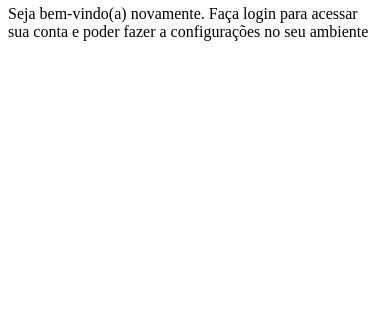
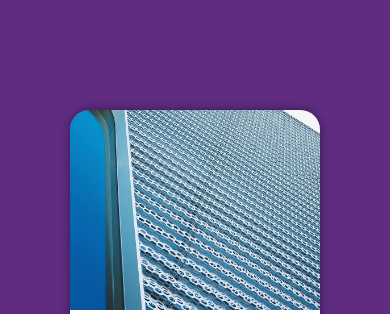
Before and after one commit to joycebatistasousa/projeto-login, a plain HTML site: page index.html in a window 390 px wide. Shown: the part 62-376 px from the top of the page. Drawn offline with Linux system fonts and the light colour scheme.

Commit message:
criado mobile first

```diff
--- a/estilos/style.css
+++ b/estilos/style.css
@@ -1,7 +1,53 @@
 @charset "UFT-8";
 
-/*
-Paleta de cores
-Verde: #49a09d
-lilás: #5f2c82
+/* Mobile first
+   Paleta de cores
+   Verde: #49a09d
+   lilás: #5f2c82
 */
+
+* {
+    font-family: system-ui, -apple-system, BlinkMacSystemFont, 'Segoe UI', Roboto, Oxygen, Ubuntu, Cantarell, 'Open Sans', 'Helvetica Neue', sans-serif;
+    margin: 0px;
+    padding: 0px;
+    box-sizing: border-box;
+}
+
+body, html {
+    background-color: #5f2c82;
+    height: 100vh;
+    width: 100vw;
+}
+
+main {
+    position: relative;
+    height: 100vh;
+    width: 100vw;
+}
+
+section#login {
+    position: absolute;
+    top: 50%;
+    left: 50%;
+    transform: translate(-50%, -50%);
+    overflow: hidden; /* tudo que tiver fora da borda vai ficar escondido */
+
+    background-color: white;
+    width: 250px;
+    height: 500px;
+    border-radius: 20px;
+    box-shadow: 0px 0px 10px rgba(0, 0, 0, 0.450);
+}
+
+section#login > div#imagem {
+    display: block;
+    background: #5f2c82 url(../imagens/metal.jpg);
+    background-size: cover;
+    background-position: left bottom;
+    height: 200px;
+}
+
+section#login > div#formulario {
+    display: block;
+    padding: 10px;
+}
```
Also changed, not shown: index.html (+1 -1 lines).
